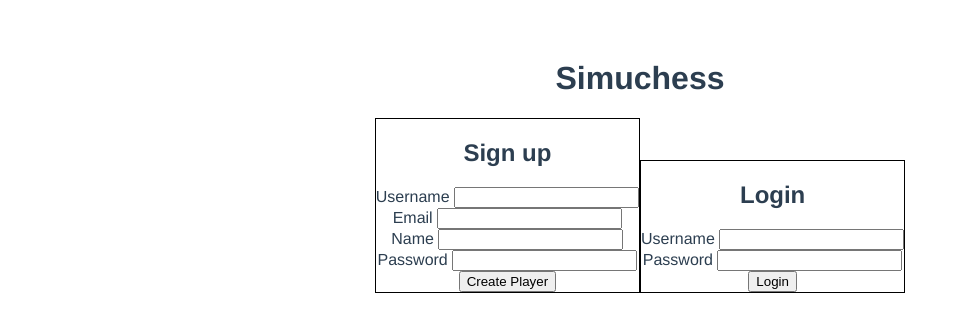
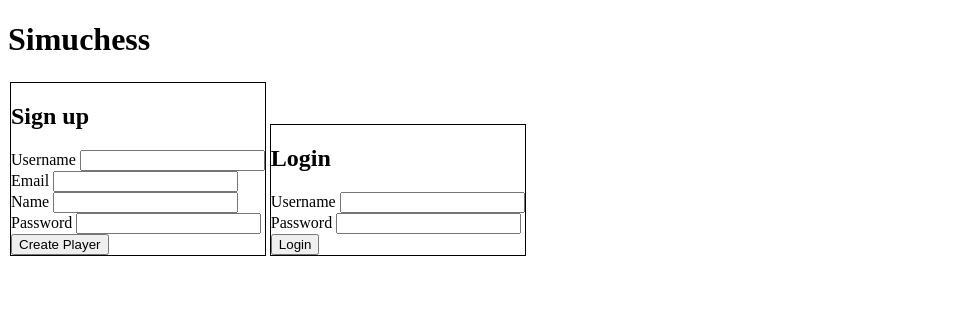
Before and after one commit to wilsonrocks/simuchess, a Vue app in the folder frontend/: page / in a window 1280 px wide. Shown: the top 332 px of the page, without its empty margins (0-959 px from the left). Built offline with nearby package versions, Linux system fonts and the light colour scheme; no server answers.

Commit message:
refactor CSS

```diff
--- a/frontend/src/App.vue
+++ b/frontend/src/App.vue
@@ -1,9 +1,9 @@
 <template>
   <div id="app">
     <h1>Simuchess</h1>
-    <CreatePlayer/>
-    <Stats/>
-    <Login/>
+    <CreatePlayer class="tile"/>
+    <Stats class="tile"/>
+    <Login class="tile"/>
   </div>
 </template>
 
@@ -23,12 +23,9 @@
 </script>
 
 <style lang="scss">
-#app {
-  font-family: 'Avenir', Helvetica, Arial, sans-serif;
-  -webkit-font-smoothing: antialiased;
-  -moz-osx-font-smoothing: grayscale;
-  text-align: center;
-  color: #2c3e50;
-  margin-top: 60px;
+.tile {
+  border: 1px solid black;
+  margin: 2px;
+  display: inline-block;
 }
 </style>
--- a/frontend/src/components/CreatePlayer.vue
+++ b/frontend/src/components/CreatePlayer.vue
@@ -64,8 +64,6 @@
 
 <style scoped lang="scss">
 .create-player {
-  border: 1px solid black;
-  display: inline-block;
   label {
     display: block;
   }
--- a/frontend/src/components/Login.vue
+++ b/frontend/src/components/Login.vue
@@ -49,8 +49,6 @@
 
 <style lang="scss">
 .login {
-  border: 1px solid black;
-  display: inline-block;
   label {
     display: block;
   }
--- a/frontend/src/components/Stats.vue
+++ b/frontend/src/components/Stats.vue
@@ -29,7 +29,5 @@
 
 <style lang="scss">
 .stats {
-  border: solid 1px black;
-  display: inline-block;
 }
 </style>
```
